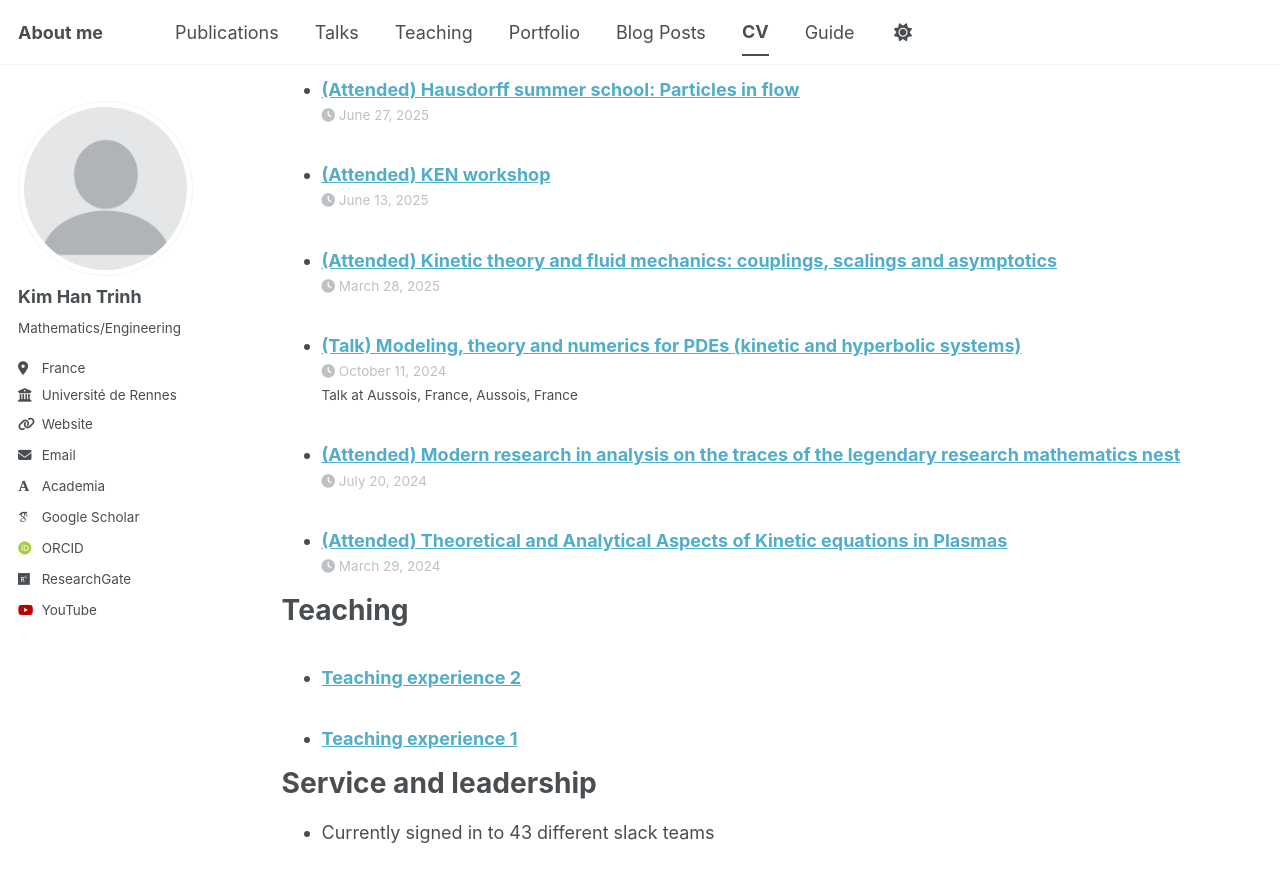
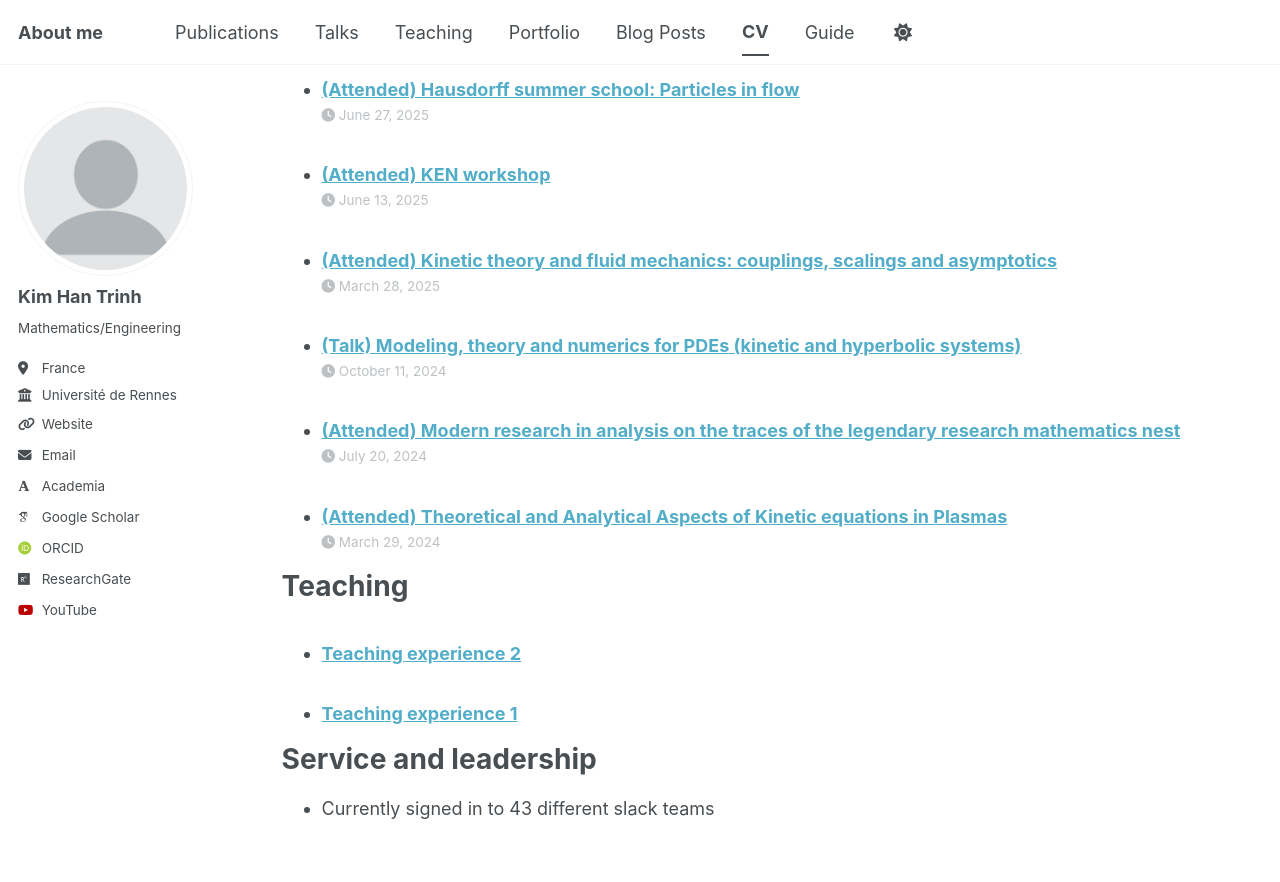
Before and after one commit to khtrinh96/khtrinh96.github.io, a Jekyll site: the page built from _pages/cv.md, in a window 1280 px wide and 900 px high, scrolled down 1565 px. Shown: the top 882 px of the window. Built offline with Jekyll 4.4.1, drawn with Linux system fonts in a browser that asks for light colours; some web fonts are replaced; a script bundle is joined from its source files by our own code; library files that are not in the unit come from our copies.

Commit message:
Update talk-1.md

```diff
--- a/_talks/talk-1.md
+++ b/_talks/talk-1.md
@@ -1,9 +1,7 @@
 ---
 title: "(Talk) Modeling, theory and numerics for PDEs (kinetic and hyperbolic systems)"
 collection: talks
-type: "Talk"
 permalink: https://indico.math.cnrs.fr/event/12641/
-venue: "Aussois, France"
 date: 8-11 Oct, 2024
 location: "Aussois, France"
 slidesurl: 'https://khtrinh96.github.io/files/slides1.pdf'
```
